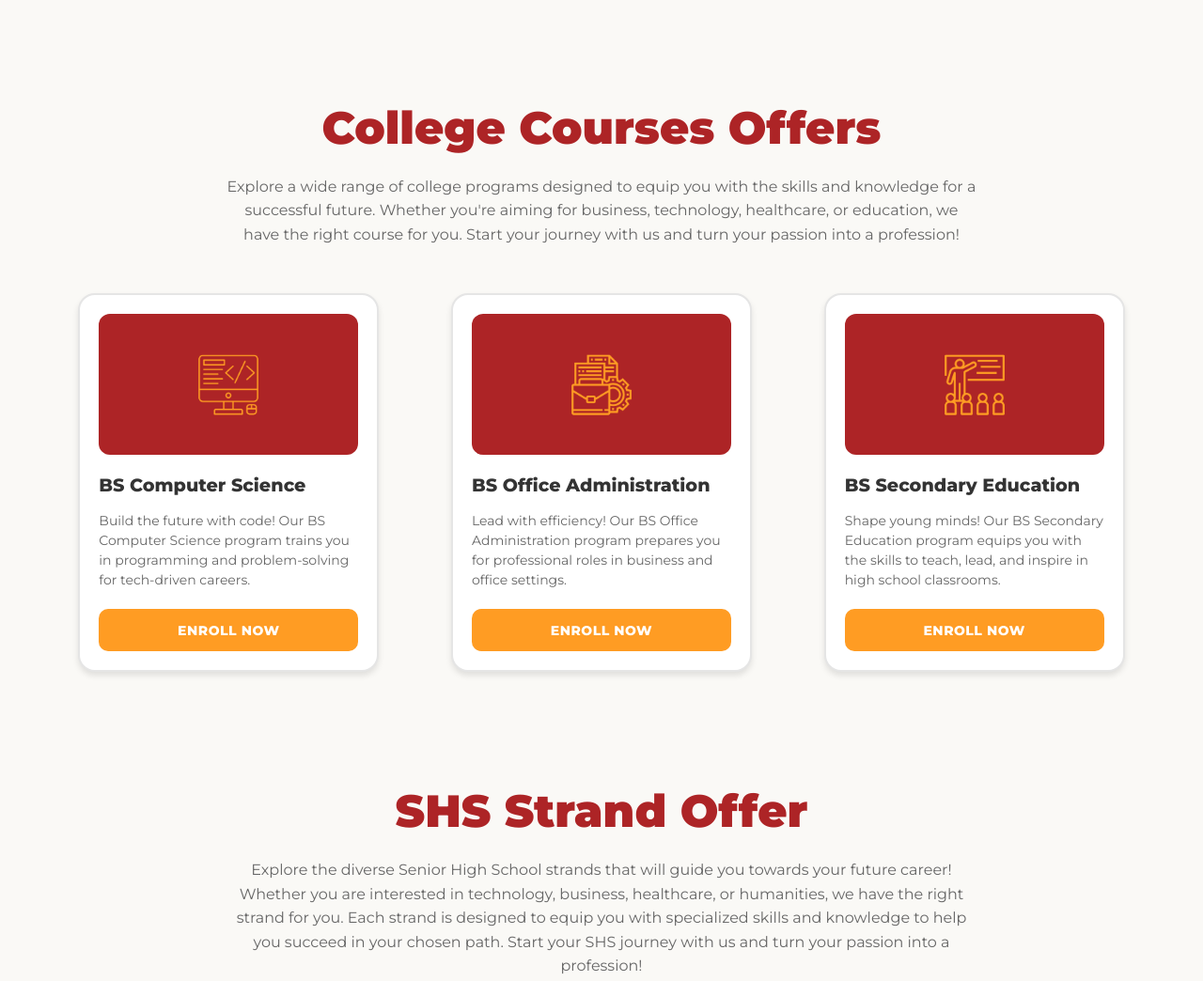
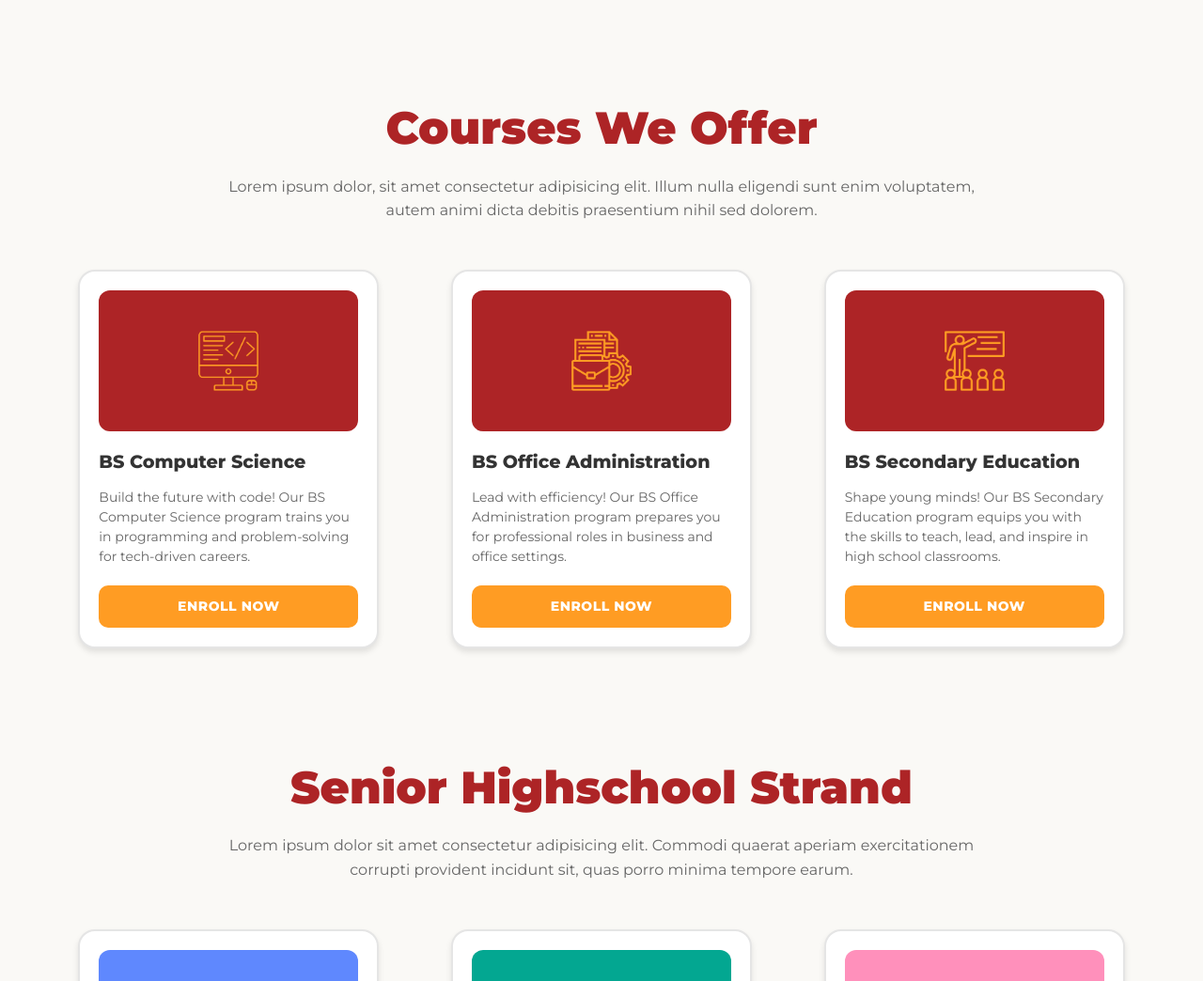
Before and after one commit to Oshh28/My-Project, a plain HTML site: page PhilTech-Website/CoursesPage.html in a window 1280 px wide. Shown: the part 1532-2576 px from the top of the page at 94% size. Drawn offline with Linux system fonts and the light colour scheme; a web font is replaced by a local one.

Commit message:
Update CoursesPage.html

```diff
--- a/PhilTech-Website/CoursesPage.html
+++ b/PhilTech-Website/CoursesPage.html
@@ -227,12 +227,9 @@
         <!-- This section displays the College Courses -->
         <div class="College-Courses-Content">
             <div class="HeadTitle-Container">
-                <div class="Courses-HeadTitle">College Courses Offers</div>
+                <div class="Courses-HeadTitle">Courses We Offer</div>
                 <div class="Courses-TitleDescription">
-                <p>Explore a wide range of college programs designed to equip you with the skills
-                    and knowledge for a successful future. Whether you're aiming for
-                    business, technology, healthcare, or education, we have the right course for
-                    you. Start your journey with us and turn your passion into a profession!</p>
+                <p>Lorem ipsum dolor, sit amet consectetur adipisicing elit. Illum nulla eligendi sunt enim voluptatem, autem animi dicta debitis praesentium nihil sed dolorem.</p>
                 </div>
             </div>
             <div class="Courses-Offers">
@@ -270,17 +267,13 @@
 
     <section id="SHS-Strand-Offer">
         <!-- This section displays the SHS Strand -->
+
         <div class="SHS-Strand-Content">
             <div class="Strand-ContainerTitle">
                 <div class="Strand-DescriptionTitle">
-                    <p>Explore the diverse Senior High School strands that will guide you
-                        towards your future career! Whether you are interested in technology,
-                        business, healthcare, or humanities, we have the right strand for you.
-                        Each strand is designed to equip you with specialized skills and
-                        knowledge to help you succeed in your chosen path. Start your SHS
-                        journey with us and turn your passion into a profession!</p>
+                    <p>Lorem ipsum dolor sit amet consectetur adipisicing elit. Commodi quaerat aperiam exercitationem corrupti provident incidunt sit, quas porro minima tempore earum.</p>
                 </div>
-                <div class="Strand-HeadTitle">SHS Strand Offer</div>
+                <div class="Strand-HeadTitle">Senior Highschool Strand</div>
             </div>
             <div class="Strand-Offers">
                 <div class="Strand ICT">
```
